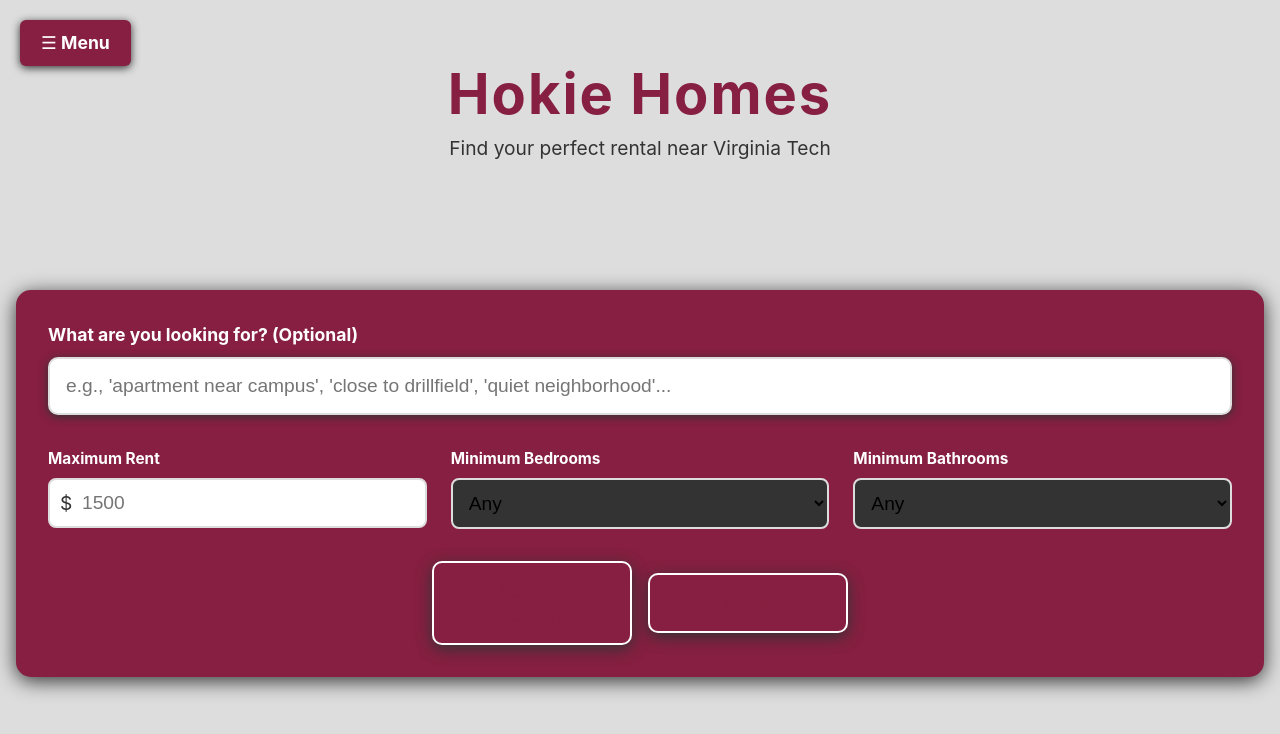
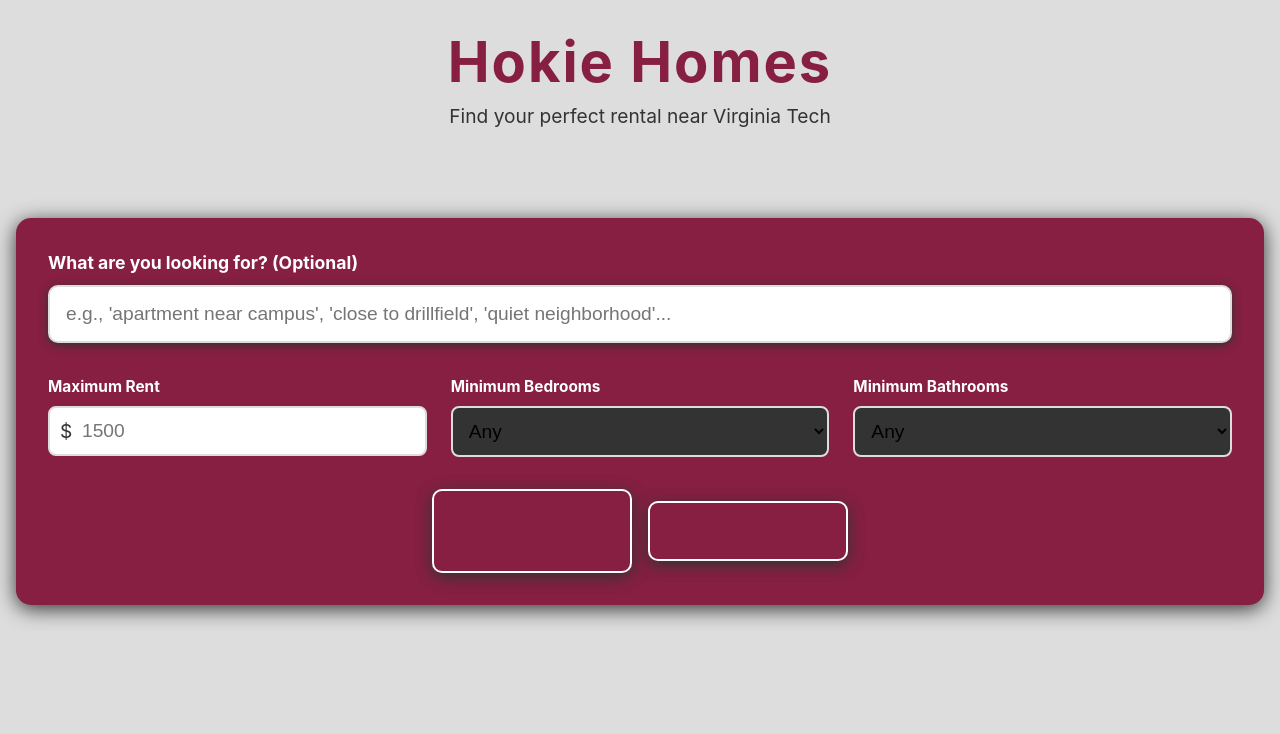
Before and after one commit to namyrrep/VTHousing, a React (Vite) app in the folder frontend/: page / in a window 1280 px wide. Shown: the top 734 px of the page. Built offline with nearby package versions, Linux system fonts and the light colour scheme.

Commit message:
More Changes

```diff
--- a/frontend/src/Home.jsx
+++ b/frontend/src/Home.jsx
@@ -1,31 +1,5 @@
 import { useState, useEffect } from 'react';
 import { Link } from 'react-router-dom';
-
-function DropdownMenu() {
-  const [open, setOpen] = useState(false);
-  return (
-    <div style={{ position: 'fixed', top: 20, left: 20, zIndex: 1000 }}>
-      <button
-        style={{
-          background: '#861f41', color: '#ffffff', border: 'none', padding: '0.7em 1.2em', borderRadius: 6,
-          fontSize: '1.1em', cursor: 'pointer', fontWeight: 'bold', boxShadow: '0 2px 8px #333'
-        }}
-        onClick={() => setOpen(!open)}
-      >
-        ☰ Menu
-      </button>
-      {open && (
-        <div style={{
-          marginTop: 8, background: '#ddd', border: '1px solid #ddd', borderRadius: 6, boxShadow: '0 2px 12px #333',
-          minWidth: 140, display: 'flex', flexDirection: 'column', padding: '0.5em 0'
-        }}>
-          <Link to="/Checklist" style={{ color: '#861f41', textDecoration: 'none', padding: '0.7em 1.2em', fontSize: '1em' }} onClick={() => setOpen(false)}>Checklist</Link>
-          <Link to="/Prompt" style={{ color: '#861f41', textDecoration: 'none', padding: '0.7em 1.2em', fontSize: '1em' }} onClick={() => setOpen(false)}>Prompt</Link>
-        </div>
-      )}
-    </div>
-  );
-}
 
 function Home() {
   const [search, setSearch] = useState("");
@@ -162,17 +136,16 @@
       backgroundColor: '#ddd',
       paddingBottom: '2rem',
       boxSizing: 'border-box',
-      overflow: 'hidden' // Prevent horizontal scroll
+      overflowX: 'hidden' // Only prevent horizontal scroll
     }}>
-      <DropdownMenu />
 
       {/* Header */}
       <div style={{
         textAlign: 'center',
-        paddingTop: '4rem',
-        marginBottom: '3rem',
+        paddingTop: '2rem', // Reduced from 4rem since no menu
+        marginBottom: '2rem', // Reduced from 3rem
         width: '100%',
-        padding: '4rem 1rem 3rem 1rem'
+        padding: '2rem 1rem 2rem 1rem' // Reduced top padding
       }}>
         <h1 style={{
           fontSize: 'clamp(2.5rem, 5vw, 3.5rem)',
@@ -187,8 +160,8 @@
         <p style={{
           fontSize: 'clamp(1rem, 2vw, 1.2rem)',
           color: '#333',
-          marginBottom: '2rem',
-          margin: '0 0 2rem 0'
+          marginBottom: '1.5rem', // Reduced from 2rem
+          margin: '0 0 1.5rem 0'
         }}>
           Find your perfect rental near Virginia Tech
         </p>
```
